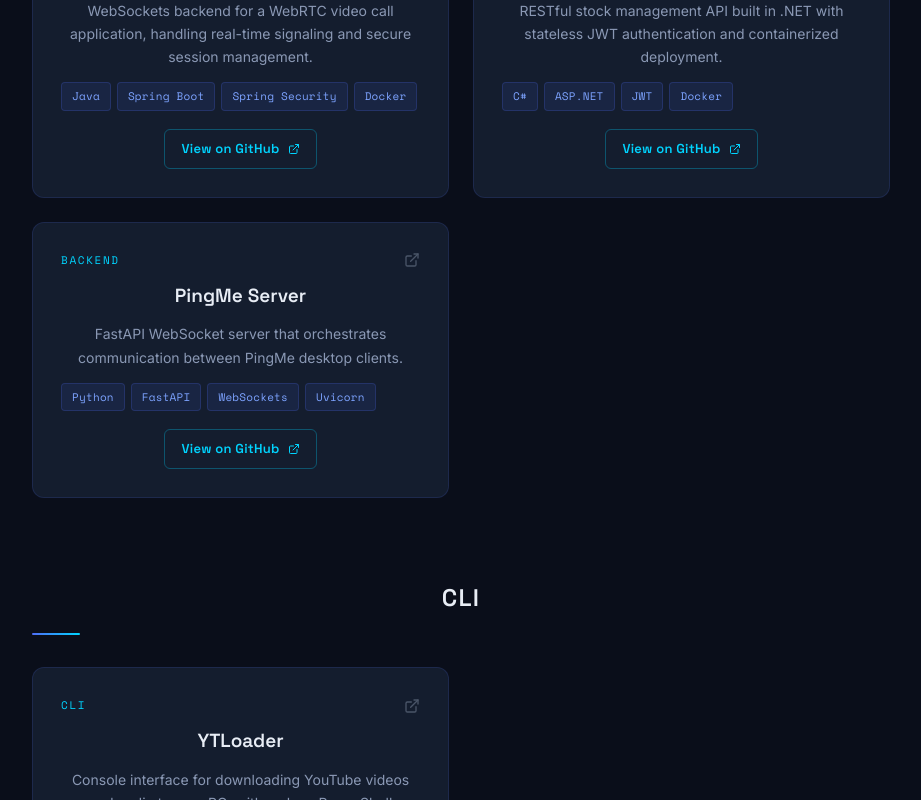
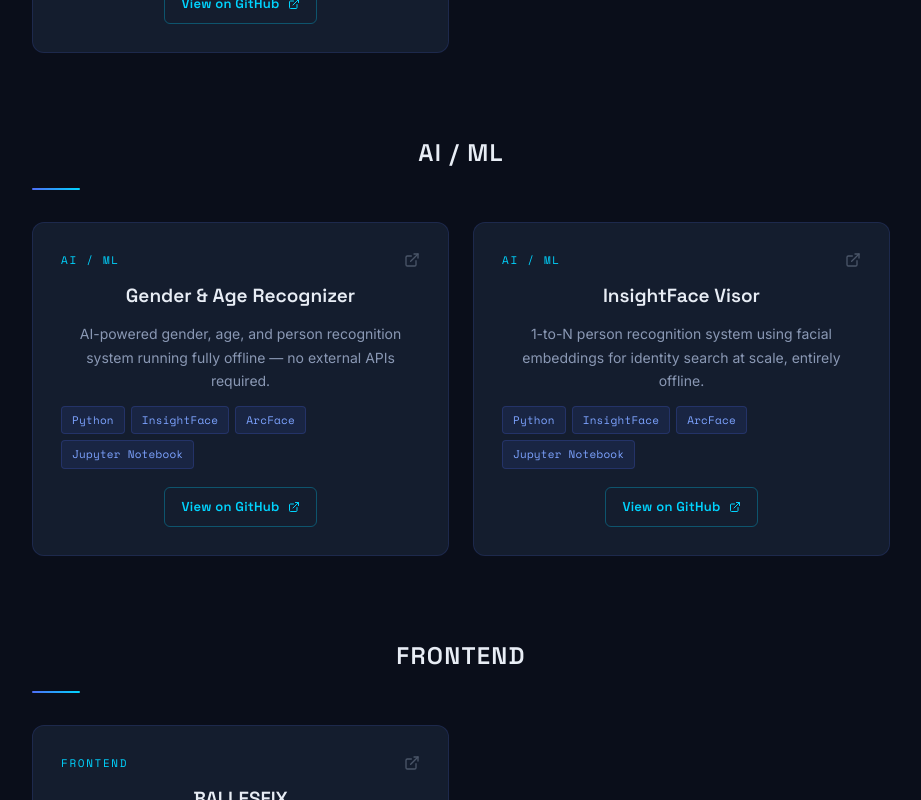
Before and after one commit to lumini-statio/portfolio, a React (Vite) app: page /projects in a window 1280 px wide. Shown: the part 1520-2320 px from the top of the page, without its empty margins (179-1100 px from the left). Built offline with nearby package versions, Linux system fonts and the light colour scheme; no server answers.

Commit message:
second commit

```diff
--- a/src/components/Navbar.jsx
+++ b/src/components/Navbar.jsx
@@ -6,10 +6,10 @@ import styles from './styles/Navbar.module.css';
 import { Menu, X } from 'lucide-react';
 
 const links = [
-  { href: '#about', label: 'About', isAnchor: true },
-  { href: '#stack', label: 'Stack', isAnchor: true },
+  { href: '/#about', label: 'About', isAnchor: true },
+  { href: '/#stack', label: 'Stack', isAnchor: true },
   { href: '/projects', label: 'Projects', isAnchor: false },
-  { href: '#contact', label: 'Contact', isAnchor: true },
+  { href: '/#contact', label: 'Contact', isAnchor: true },
 ];
 
 const Navbar = () => {
--- a/src/pages/Contact.jsx
+++ b/src/pages/Contact.jsx
@@ -52,7 +52,7 @@ const Contact = () => {
                 <div className={styles.detail}>
                     <span className={styles.label}>Email:</span>
                     <a href="mailto:lunaemilio2003@gmail.com" className={styles.link}>
-                    emilio@example.com
+                    lunaemilio2003@gmail.com
                     </a>
                 </div>
 
@@ -60,6 +60,13 @@ const Contact = () => {
                     <span className={styles.label}>GitHub:</span>
                     <a href="https://github.com/lumini-statio" className={styles.link} target="_blank" rel="noopener noreferrer">
                     github.com/lumini-statio
+                    </a>
+                </div>
+
+                <div className={styles.detail}>
+                    <span className={styles.label}>LinkedIn:</span>
+                    <a href="https://www.linkedin.com/in/emilio-luna-backend/" className={styles.link} target="_blank" rel="noopener noreferrer">
+                    emilio-luna-backend
                     </a>
                 </div>
                 </div>
--- a/src/pages/Projects.jsx
+++ b/src/pages/Projects.jsx
@@ -7,8 +7,27 @@ import styles from './styles/Projects.module.css';
 import { ArrowLeft } from 'lucide-react';
 
 const Projects = () => {
+    // Orden personalizado de categorías
+    const categoryOrder = [
+        'Backend',
+        'Full Stack',
+        'AI / ML',
+        'DevOps',
+        'Frontend',
+        'Desktop',
+        'Automation',
+        'CLI'
+    ];
+
     const categories = useMemo(() => {
-        return Array.from(new Set(projects.map(p => p.category))).sort();
+        const uniqueCategories = Array.from(new Set(projects.map(p => p.category)));
+        // Ordenar según el array categoryOrder, luego agregar categorías no especificadas al final
+        return uniqueCategories.sort((a, b) => {
+            const indexA = categoryOrder.indexOf(a);
+            const indexB = categoryOrder.indexOf(b);
+            // Si no está en el orden personalizado, ponerlo al final
+            return (indexA === -1 ? categoryOrder.length : indexA) - (indexB === -1 ? categoryOrder.length : indexB);
+        });
     }, []);
 
     return (
```
